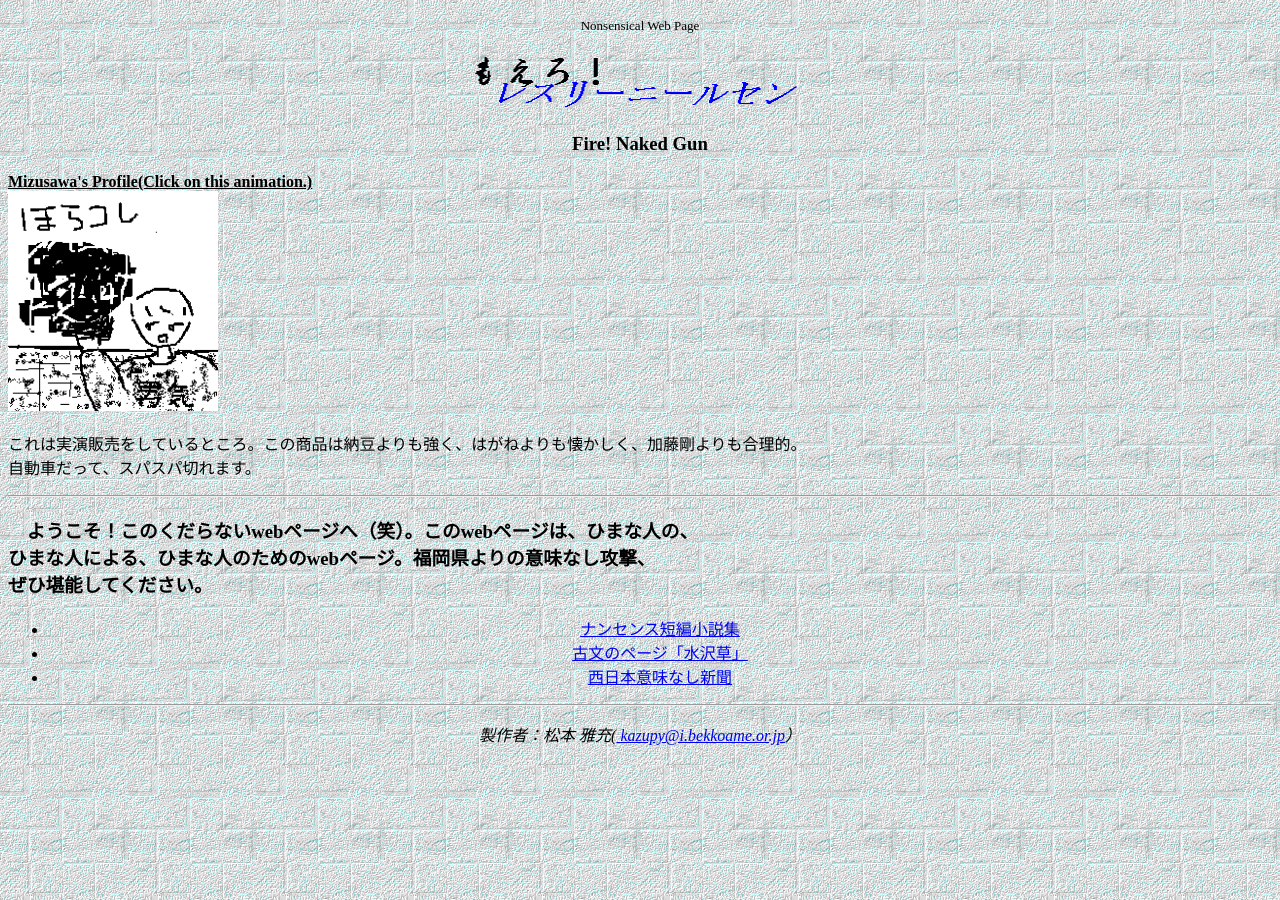
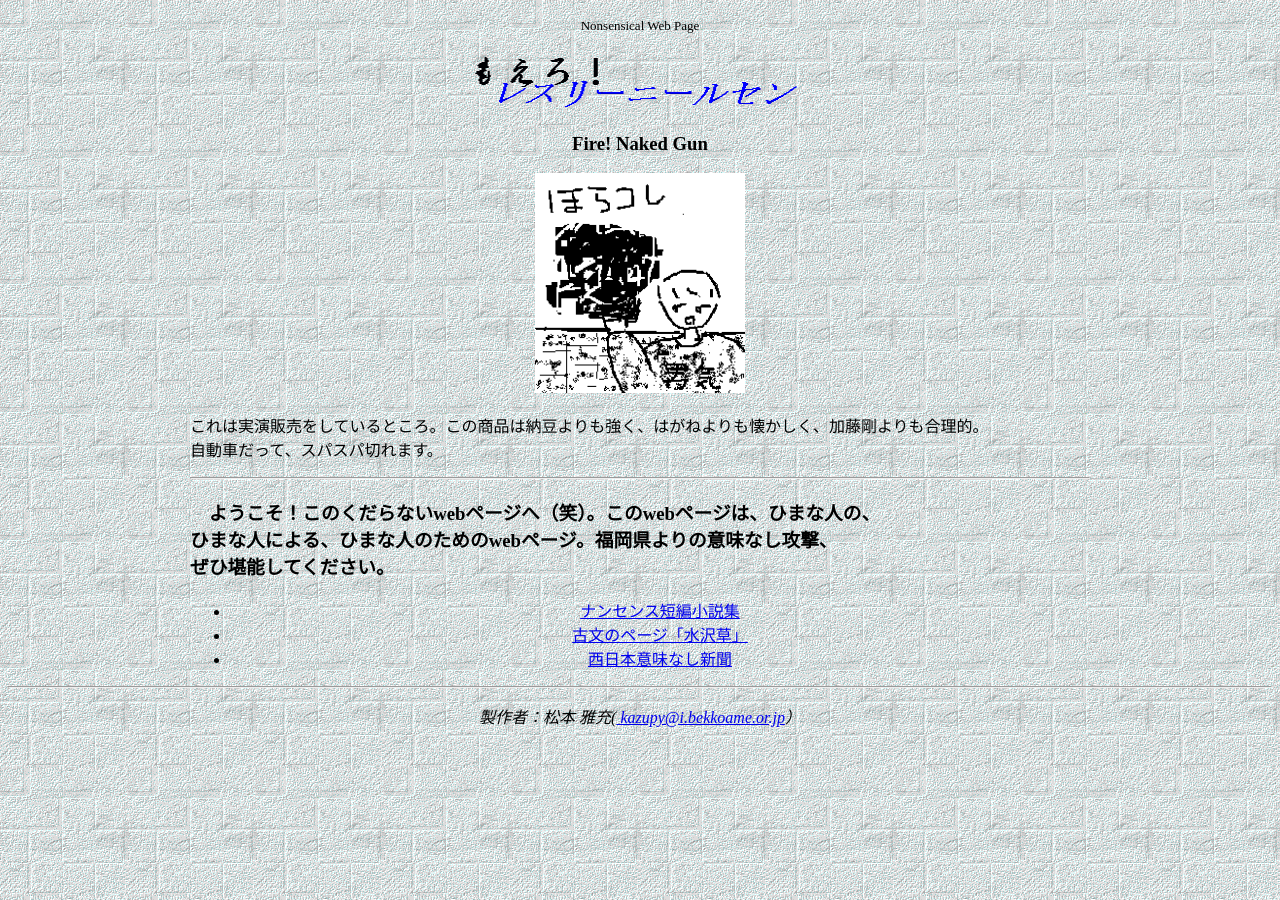
Before and after one commit to mtmt2199/mtmt2199.github.io, a Jekyll site: the page moero/moero.html, which Jekyll copies as it is, in a window 1280 px wide. Built offline with Jekyll 4.4.1, drawn with Linux system fonts in a browser that asks for light colours.

Commit message:
moero.html を更新

```diff
--- a/moero/moero.html
+++ b/moero/moero.html
@@ -19,8 +19,8 @@
 </P>
 <H3 align = center>
 Fire! Naked Gun</H3>
-<P align=left><b><u>
-Mizusawa's Profile(Click on this animation.)</u></b><br>
+
+<div id="cont-area">
 <A HREF="ore.html"><IMG SRC="jitsuen.1.gif" ALIGN=BOTTOM alt=Profile(English) width=210 height=220></A>
 <p align=left>これは実演販売をしているところ。この商品は納豆よりも強く、はがねよりも懐かしく、加藤剛よりも合理的。<br>自動車だって、スパスパ切れます。</p>
 
@@ -33,6 +33,8 @@ Mizusawa's Profile(Click on this animation.)</u></b><br>
 <LI><A HREF="test5.html">古文のページ「水沢草」</A>
 <LI><A HREF="test4.html">西日本意味なし新聞</A>
 </UL>
+</div>
+
 <HR align = center>
 </P>
 <ADDRESS>製作者：松本 雅充(<A HREF="mailto:kazupy@i.bekkoame.or.jp">
```
